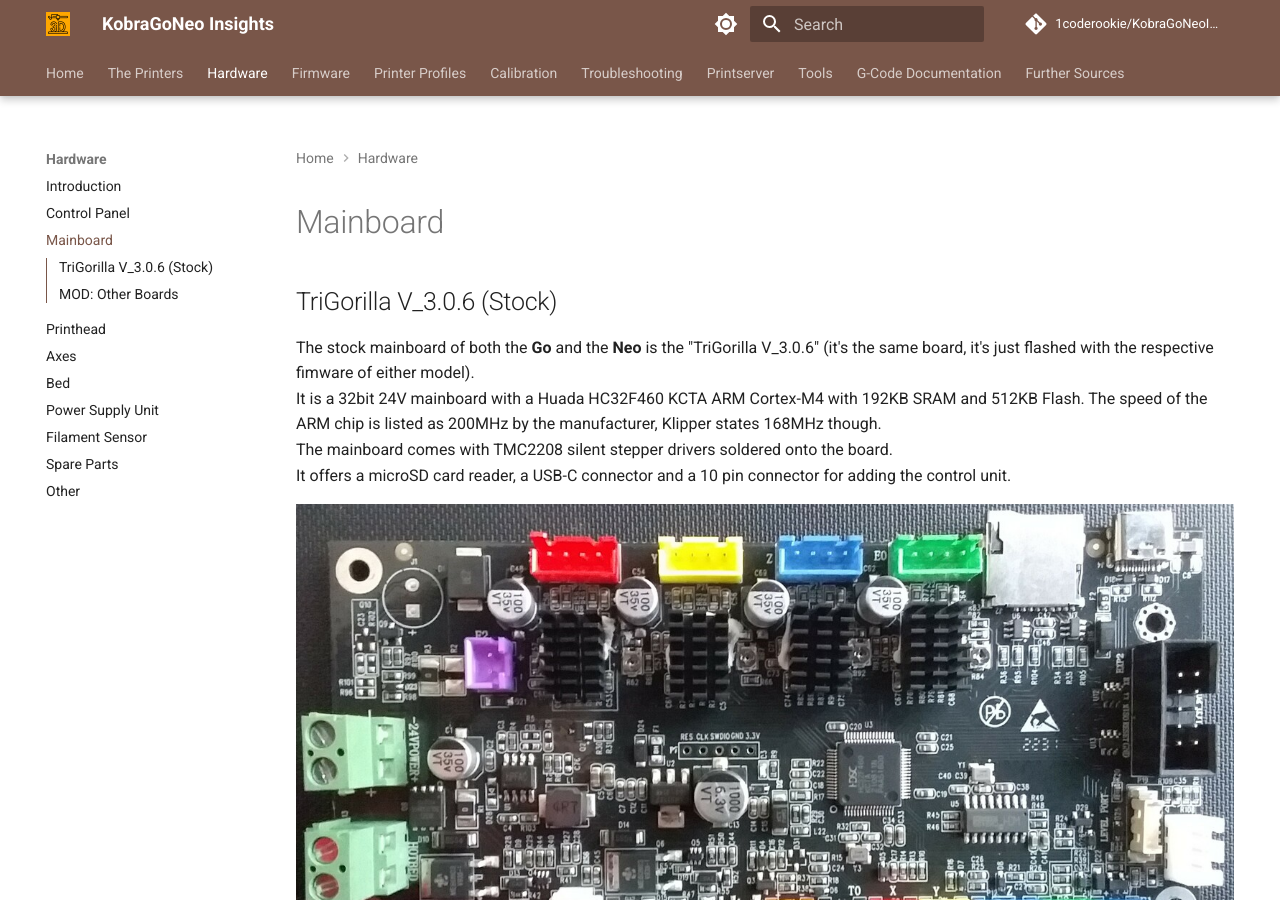
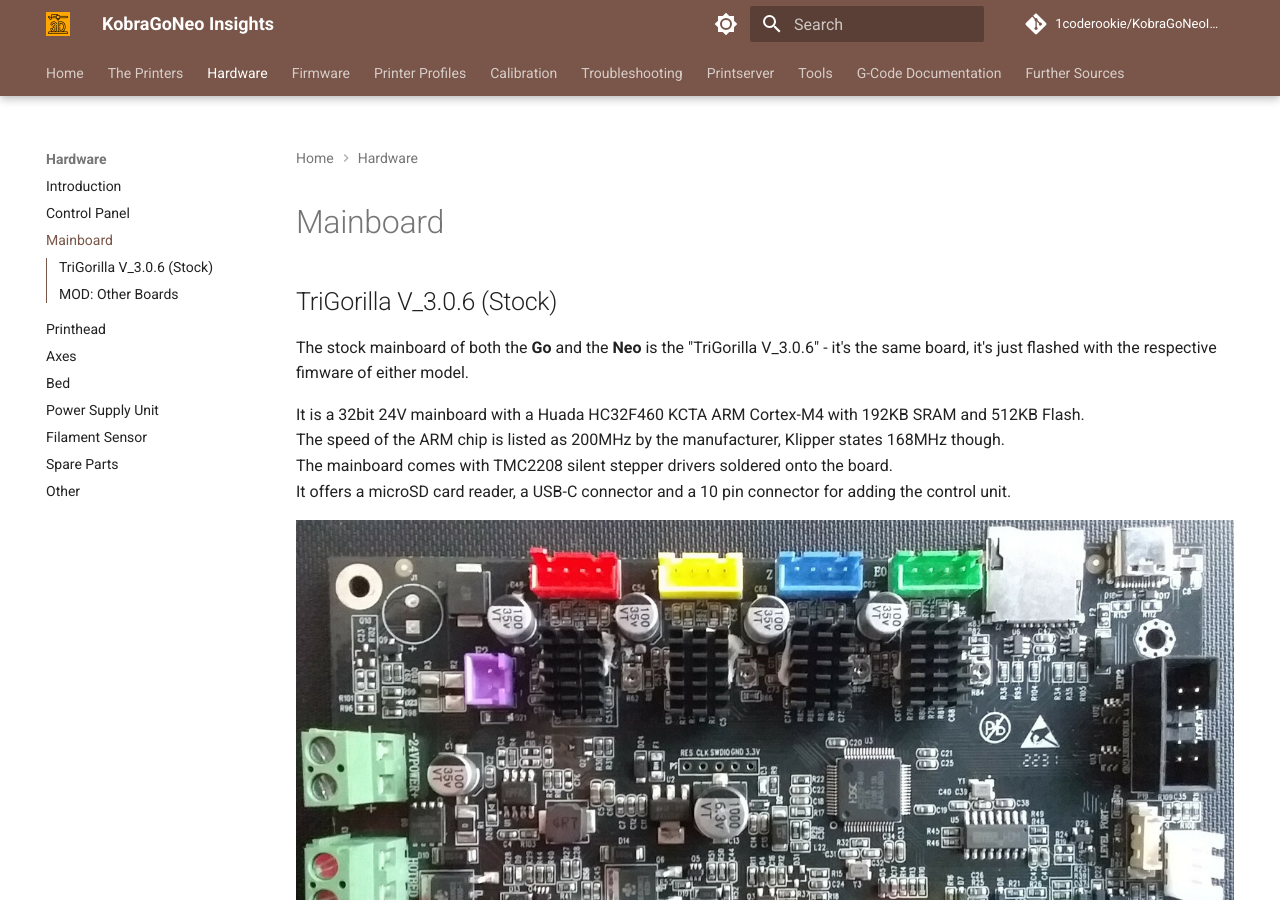
Before and after one commit to 1coderookie/KobraGoNeoInsights, an MkDocs documentation site: the page built from docs/hardware/mainboard.md, in a window 1280 px wide and 900 px high. Built offline with MkDocs 1.6.1 and Material for MkDocs 9.7.7, drawn with Linux system fonts in a browser that asks for light colours; comment, search, counter and statistics services are not loaded.

```diff
--- a/docs/hardware/mainboard.md
+++ b/docs/hardware/mainboard.md
@@ -4,8 +4,10 @@
 
 ## TriGorilla V_3.0.6 (Stock)
 
-The stock mainboard of both the **Go** and the **Neo** is the "TriGorilla V_3.0.6" (it's the same board, it's just flashed with the respective fimware of either model).
-It is a 32bit 24V mainboard with a Huada HC32F460 KCTA ARM Cortex-M4 with 192KB SRAM and 512KB Flash. The speed  of the ARM chip is listed as 200MHz by the manufacturer, Klipper states 168MHz though.
+The stock mainboard of both the **Go** and the **Neo** is the "TriGorilla V_3.0.6" - it's the same board, it's just flashed with the respective fimware of either model.
+
+It is a 32bit 24V mainboard with a Huada HC32F460 KCTA ARM Cortex-M4 with 192KB SRAM and 512KB Flash.
+The speed  of the ARM chip is listed as 200MHz by the manufacturer, Klipper states 168MHz though.
 The mainboard comes with TMC2208 silent stepper drivers soldered onto the board.
 It offers a microSD card reader, a USB-C connector and a 10 pin connector for adding the control unit.
 
```
